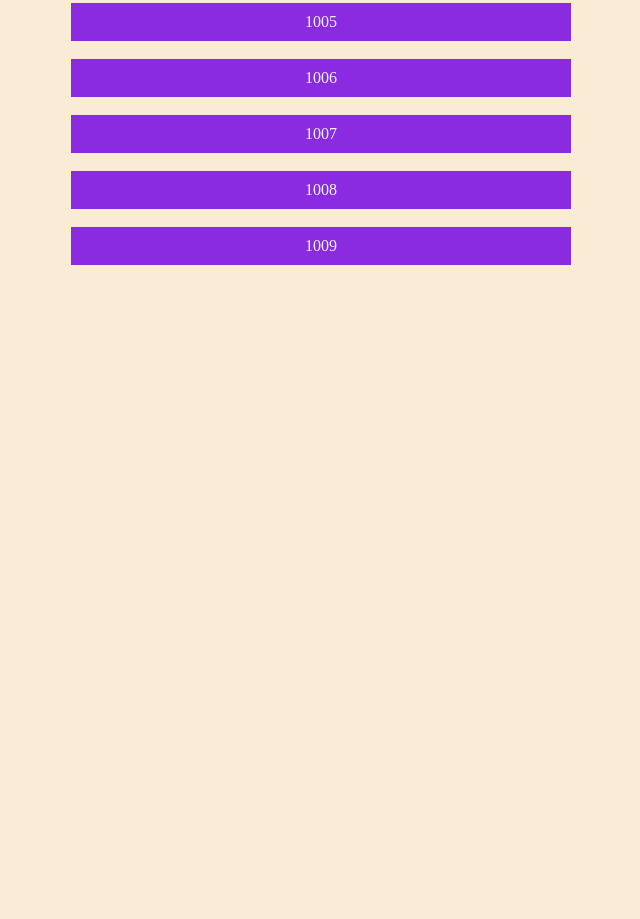
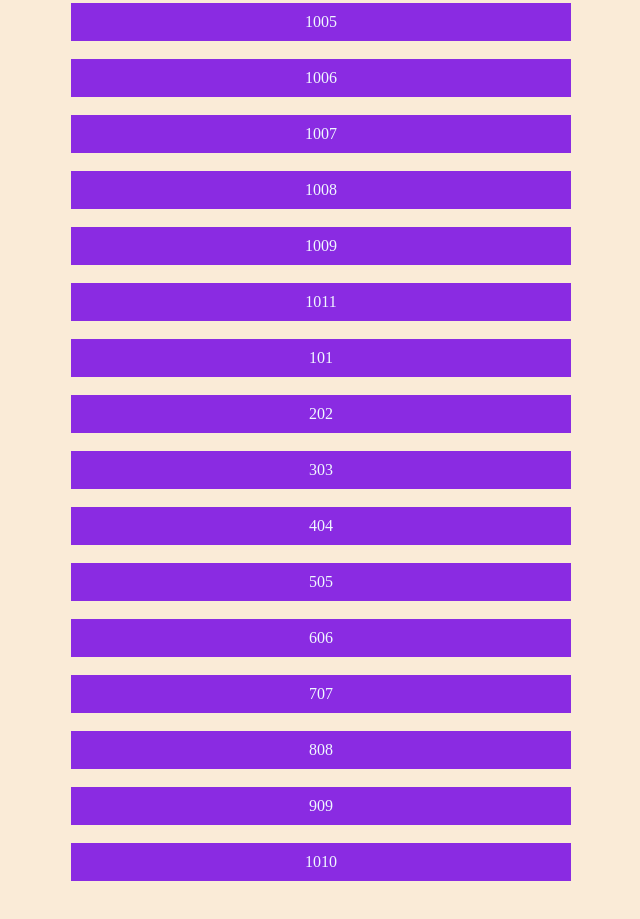
Before and after one commit to Fahadin/googletest, a plain HTML site: page index.html in a window 1280 px wide. Shown: the part 5347-6266 px from the top of the page, without its empty margins (319-959 px from the left). Before the commit the page ends 5660 px from the top, so only its background shows below. Drawn offline with Linux system fonts and the light colour scheme.

Commit message:
Update index.html

```diff
--- a/index.html
+++ b/index.html
@@ -107,7 +107,17 @@
 <a href="https://www.google.com/maps/place/Quo+Vadis/data=!4m7!3m6!1s0x488848a5d5b589dd:0xf3e9a39c6df53f9a!8m2!3d55.8456935!4d-4.3453754!16s%2Fg%2F1v16pwt8!19sChIJ3Ym11aVIiEgRmj_1bZyj6fM?authuser=0&hl=en&rclk=1">1007</a><br/>
 <a href="https://www.google.com/maps/place/Louden+Tavern/data=!4m7!3m6!1s0x4888470e9f019119:0xcee7d99c5f67deee!8m2!3d55.8531497!4d-4.2894421!16s%2Fg%2F11fl4m46sp!19sChIJGZEBnw5HiEgR7t5nX5zZ584?authuser=0&hl=en&rclk=1">1008</a><br/>
 <a href="https://www.google.com/maps/place/The+Union+Bar/data=!4m7!3m6!1s0x488846870c677c3f:0xb89035308ecbc9c7!8m2!3d55.8535876!4d-4.2784103!16s%2Fg%2F1yh9trgxb!19sChIJP3xnDIdGiEgRx8nLjjA1kLg?authuser=0&hl=en&rclk=1">1009</a><br/>
-
+<a href="https://www.google.com/maps/place/Glasgow%27s+Star+Bar/data=!4m7!3m6!1s0x4888469265d63b6b:0x1cf77015ab05a716!8m2!3d55.8434687!4d-4.2620439!16s%2Fg%2F1td1_vj8!19sChIJazvWZZJGiEgRFqcFqxVw9xw?authuser=0&hl=en&rclk=1">1011</a><br/>
+<a href="https://www.google.com/maps/place/Grove/data=!4m7!3m6!1s0x488845d4e8f4b9f1:0x69f6130b050a22f3!8m2!3d55.8648909!4d-4.2840051!16s%2Fg%2F1tx14yz9!19sChIJ8bn06NRFiEgR8yIKBQsT9mk?authuser=0&hl=en&rclk=1">101</a><br/>
+<a href="https://www.google.com/maps/place/The+Countryman/data=!4m7!3m6!1s0x48770075edb9d999:0x39076f66c83f4fc9!8m2!3d52.0445725!4d-0.7714917!16s%2Fg%2F1tpc7gkl!19sChIJmdm57XUAd0gRyU8_yGZvBzk?authuser=0&hl=en&rclk=1">202</a><br/>
+<a href="https://www.google.com/maps/place/The+Islay+Inn/data=!4m7!3m6!1s0x488845d403797aff:0xd3fda7089918aa28!8m2!3d55.866436!4d-4.2889666!16s%2Fg%2F1tjl5h4t!19sChIJ_3p5A9RFiEgRKKoYmQin_dM?authuser=0&hl=en&rclk=1">303</a><br/>
+<a href="https://www.google.com/maps/place/The+Atholl+Arms/data=!4m7!3m6!1s0x48884421b268aa29:0x6a0277ae9d22e4cd!8m2!3d55.8653036!4d-4.2551523!16s%2Fg%2F1thnnbzb!19sChIJKaposiFEiEgRzeQina53Amo?authuser=0&hl=en&rclk=1">404</a><br/>
+<a href="https://www.google.com/maps/place/The+Rose+Reilly/data=!4m7!3m6!1s0x488847a7aac2ebcf:0x14b0547da0e3a670!8m2!3d55.8341842!4d-4.2636235!16s%2Fg%2F11k43xhb0g!19sChIJz-vCqqdHiEgRcKbjoH1UsBQ?authuser=0&hl=en&rclk=1">505</a><br/>
+<a href="https://www.google.com/maps/place/Home/data=!4m7!3m6!1s0x488846a14b95be9d:0xcdaa42a43538db17!8m2!3d55.8583571!4d-4.2440549!16s%2Fg%2F12ml2vx_d!19sChIJnb6VS6FGiEgRF9s4NaRCqs0?authuser=0&hl=en&rclk=1">606</a><br/>
+<a href="https://www.google.com/maps/place/Jenny+Burn/data=!4m7!3m6!1s0x488846c85d1546bf:0x7063559383e32630!8m2!3d55.838752!4d-4.231224!16s%2Fg%2F11gd8fzcrz!19sChIJv0YVXchGiEgRMCbjg5NVY3A?authuser=0&hl=en&rclk=1">707</a><br/>
+<a href="https://www.google.com/maps/place/The+Belle/data=!4m7!3m6!1s0x488845cceb788237:0xfa3ff79874212080!8m2!3d55.8765005!4d-4.2858668!16s%2Fg%2F1vd75hgx!19sChIJN4J468xFiEgRgCAhdJj3P_o?authuser=0&hl=en&rclk=1">808</a><br/>
+<a href="https://www.google.com/maps/place/Glasgow%27s+Star+Bar/data=!4m7!3m6!1s0x4888469265d63b6b:0x1cf77015ab05a716!8m2!3d55.8434687!4d-4.2620439!16s%2Fg%2F1td1_vj8!19sChIJazvWZZJGiEgRFqcFqxVw9xw?authuser=0&hl=en&rclk=1">909</a><br/>
+<a href="https://www.google.com/maps/place/Pub+%26+Grill+Glasgow/data=!4m7!3m6!1s0x488847a4ed624893:0xb706fe8d4e66d925!8m2!3d55.855787!4d-4.2909111!16s%2Fg%2F11y79zxrls!19sChIJk0hi7aRHiEgRJdlmTo3-Brc?authuser=0&hl=en&rclk=1">1010</a><br/>
 
 
 
```
